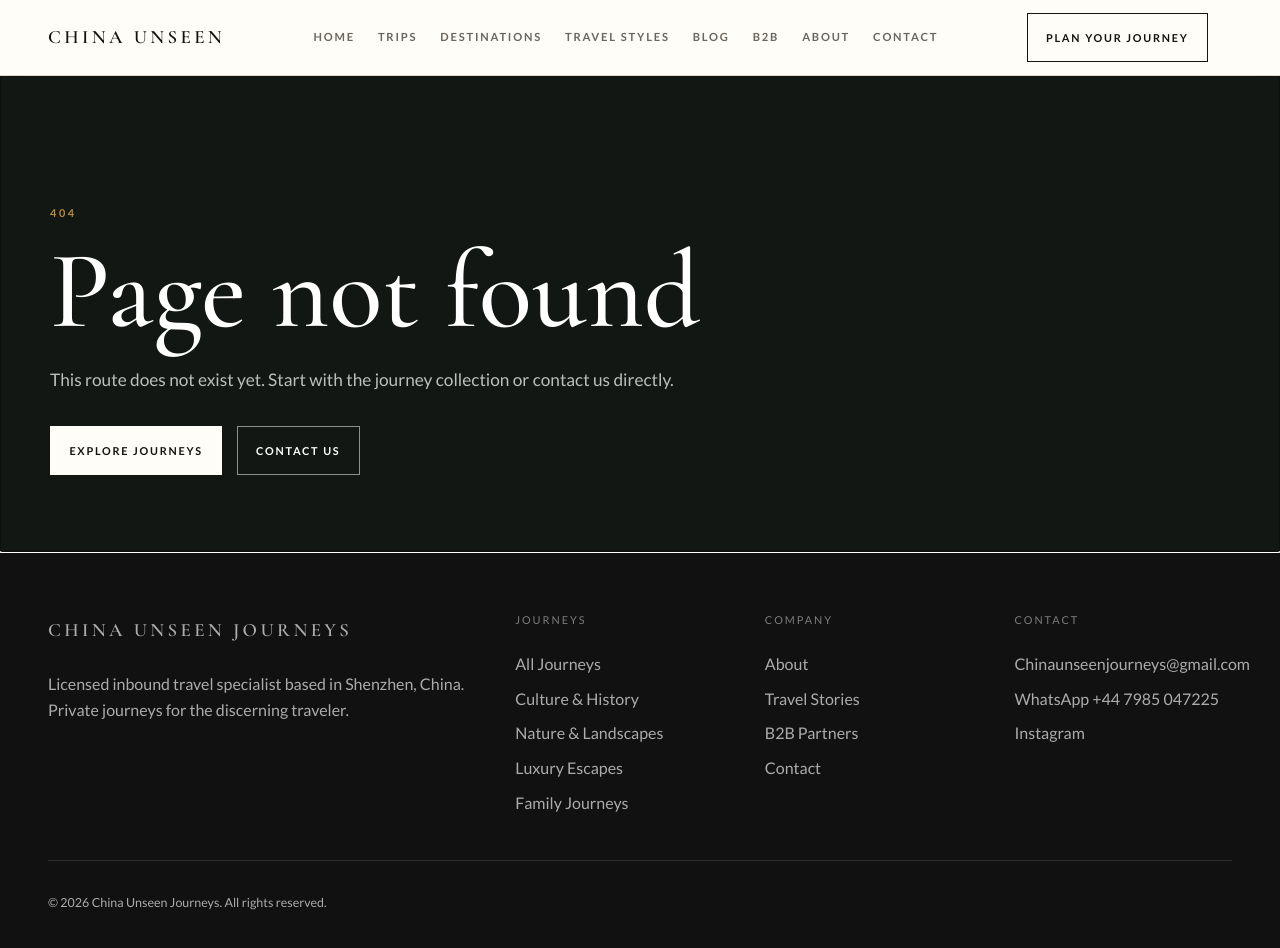
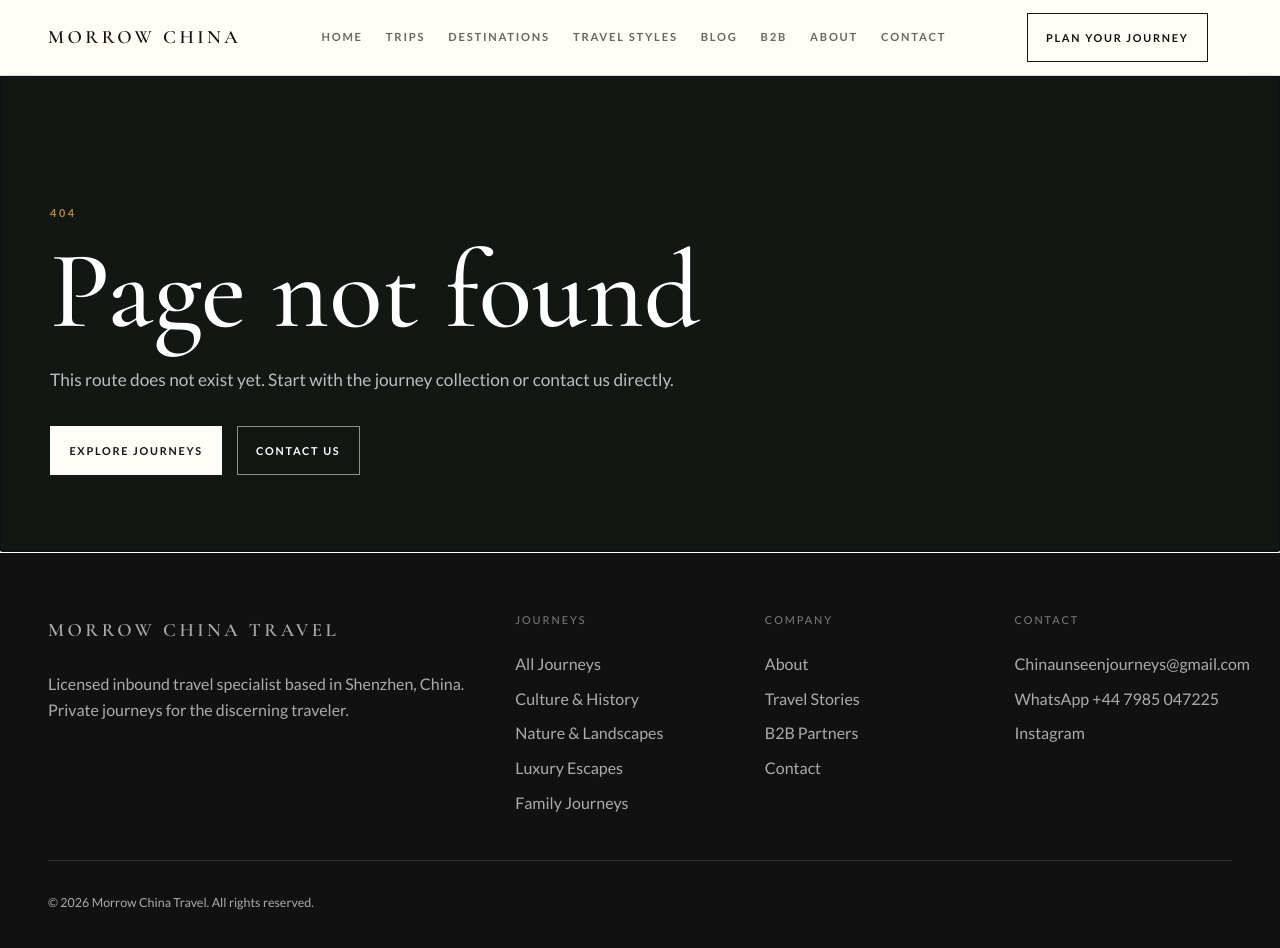
Before and after one commit to chinaunseenjourneys-cpu/chinaunseenjourneys, a website: page index.html in a window 1280 px wide. Drawn offline with nearby package versions, Linux system fonts and the light colour scheme.

Commit message:
Rebrand site as Morrow China Travel

```diff
--- a/app.js
+++ b/app.js
@@ -196,14 +196,14 @@ const posts = [
 ];
 
 const pageMeta = {
-  "/": ["Private Custom China Tours | China Unseen Journeys", "Private bespoke China journeys designed with China-based expertise, refined pacing and private guide support."],
-  "/trips": ["Private China Tours & Journeys | China Unseen Journeys", "Browse private bespoke China itineraries by region, style and travel pace."],
-  "/destinations": ["China Travel Destinations | China Unseen Journeys", "Explore private travel destinations across China and see how regions pair together."],
-  "/travel-styles": ["Travel Styles | China Unseen Journeys", "Family, senior, Muslim-friendly, women-only, luxury and tailor-made China travel styles."],
-  "/blog": ["Travel Stories & China Guides | China Unseen Journeys", "China travel guides, planning ideas and destination stories for private bespoke journeys."],
-  "/b2b": ["China DMC for B2B Partners | China Unseen Journeys", "White-label private China DMC support for advisors, agencies and travel designers."],
-  "/about": ["About China Unseen Journeys", "Meet the China-based inbound travel specialist behind China Unseen Journeys."],
-  "/contact": ["Contact China Unseen Journeys", "Plan a private bespoke China journey by WhatsApp or email."]
+  "/": ["Private Custom China Tours | Morrow China Travel", "Private bespoke China journeys designed with China-based expertise, refined pacing and private guide support."],
+  "/trips": ["Private China Tours & Journeys | Morrow China Travel", "Browse private bespoke China itineraries by region, style and travel pace."],
+  "/destinations": ["China Travel Destinations | Morrow China Travel", "Explore private travel destinations across China and see how regions pair together."],
+  "/travel-styles": ["Travel Styles | Morrow China Travel", "Family, senior, Muslim-friendly, women-only, luxury and tailor-made China travel styles."],
+  "/blog": ["Travel Stories & China Guides | Morrow China Travel", "China travel guides, planning ideas and destination stories for private bespoke journeys."],
+  "/b2b": ["China DMC for B2B Partners | Morrow China Travel", "White-label private China DMC support for advisors, agencies and travel designers."],
+  "/about": ["About Morrow China Travel", "Meet the China-based inbound travel specialist behind Morrow China Travel."],
+  "/contact": ["Contact Morrow China Travel", "Plan a private bespoke China journey by WhatsApp or email."]
 };
 
 function escapeHtml(value) {
@@ -222,7 +222,7 @@ function setMeta(path) {
   const trip = trips.find(item => `/trips/${item.slug}` === path);
   const post = posts.find(item => `/blog/${item.slug}` === path);
   const dynamicMeta = trip
-    ? [`${trip.title} | Private China Journey`, `${trip.summary} Private bespoke China itinerary by China Unseen Journeys.`]
+    ? [`${trip.title} | Private China Journey`, `${trip.summary} Private bespoke China itinerary by Morrow China Travel.`]
     : post
       ? [`${post.title} | China Travel Guide`, post.excerpt]
       : null;
@@ -278,7 +278,7 @@ function renderHero() {
             <a class="button button--ghost" href="/contact" data-link>Start Planning</a>
           </div>
         </div>
-        <aside class="hero-panel" aria-label="China Unseen highlights">
+        <aside class="hero-panel" aria-label="Morrow China highlights">
           <span>Licensed inbound operator</span>
           <strong>Private-only travel across China</strong>
           <p>Route design, vetted guides, private transport, permits and on-trip support handled with one calm planning voice.</p>
@@ -301,7 +301,7 @@ function renderHome() {
     <section class="section">
       <div class="container editorial">
         <div>
-          <p class="eyebrow">The China Unseen Approach</p>
+          <p class="eyebrow">The Morrow Approach</p>
           <h2>Less checklist, more carefully held discovery.</h2>
         </div>
         <div class="editorial__copy">
@@ -657,7 +657,7 @@ function renderAbout() {
       <div class="container">
         <p class="eyebrow">About Us</p>
         <h1>China, planned with care and local fluency.</h1>
-        <p class="lead">China Unseen Journeys is a China-based inbound travel specialist focused on private, bespoke travel for curious travelers and trusted partners.</p>
+        <p class="lead">Morrow China Travel is a China-based inbound travel specialist focused on private, bespoke travel for curious travelers and trusted partners.</p>
       </div>
     </section>
     <section class="section">
--- a/index.html
+++ b/index.html
@@ -3,7 +3,7 @@
   <head>
     <meta charset="UTF-8" />
     <meta name="viewport" content="width=device-width, initial-scale=1" />
-    <title>Private Custom China Tours | China Unseen Journeys</title>
+    <title>Private Custom China Tours | Morrow China Travel</title>
     <meta
       name="description"
       content="Private bespoke China tours designed by a licensed inbound travel specialist. Explore Zhangjiajie, Beijing, Xi'an, Yunnan, Tibet, Guilin and the Silk Road."
@@ -12,8 +12,8 @@
     <meta name="theme-color" content="#111111" />
     <link rel="canonical" href="https://www.chinaunseenjourneys.com/" />
     <meta property="og:type" content="website" />
-    <meta property="og:site_name" content="China Unseen Journeys" />
-    <meta property="og:title" content="Private Custom China Tours | China Unseen Journeys" />
+    <meta property="og:site_name" content="Morrow China Travel" />
+    <meta property="og:title" content="Private Custom China Tours | Morrow China Travel" />
     <meta property="og:description" content="Hand-crafted private journeys across China for curious, discerning travelers." />
     <meta property="og:image" content="https://images.unsplash.com/photo-1508804185872-d7badad00f7d?q=80&w=1200&auto=format&fit=crop" />
     <meta property="og:url" content="https://www.chinaunseenjourneys.com/" />
@@ -30,7 +30,7 @@
       {
         "@context": "https://schema.org",
         "@type": "TravelAgency",
-        "name": "China Unseen Journeys",
+        "name": "Morrow China Travel",
         "url": "https://www.chinaunseenjourneys.com",
         "description": "Licensed inbound travel specialist designing private bespoke journeys across China.",
         "address": { "@type": "PostalAddress", "addressLocality": "Shenzhen", "addressCountry": "CN" },
@@ -52,7 +52,7 @@
   <body>
     <a class="skip-link" href="#main">Skip to content</a>
     <header class="site-header" data-header>
-      <a class="brand" href="/" data-link>China Unseen</a>
+      <a class="brand" href="/" data-link>Morrow China</a>
       <nav class="desktop-nav" aria-label="Main navigation">
         <a href="/" data-link>Home</a>
         <a href="/trips" data-link>Trips</a>
@@ -70,7 +70,7 @@
     </header>
     <div class="mobile-menu" hidden data-mobile-menu>
       <div class="mobile-menu__top">
-        <span>China Unseen</span>
+        <span>Morrow China</span>
         <button type="button" aria-label="Close menu" data-close-menu>Close</button>
       </div>
       <nav aria-label="Mobile navigation">
@@ -88,7 +88,7 @@
     <main id="main" tabindex="-1"></main>
     <footer class="site-footer">
       <div>
-        <a class="footer-brand" href="/" data-link>China Unseen Journeys</a>
+        <a class="footer-brand" href="/" data-link>Morrow China Travel</a>
         <p>Licensed inbound travel specialist based in Shenzhen, China. Private journeys for the discerning traveler.</p>
       </div>
       <nav aria-label="Footer journeys">
@@ -112,7 +112,7 @@
         <a href="https://wa.me/447985047225" target="_blank" rel="noopener">WhatsApp +44 7985 047225</a>
         <a href="https://www.instagram.com/chinaunseenjourneys" target="_blank" rel="noopener">Instagram</a>
       </div>
-      <p class="copyright">© 2026 China Unseen Journeys. All rights reserved.</p>
+      <p class="copyright">© 2026 Morrow China Travel. All rights reserved.</p>
     </footer>
     <script src="/app.js" defer></script>
   </body>
--- a/package.json
+++ b/package.json
@@ -1,6 +1,6 @@
 {
-  "name": "chinaunseenjourneys",
+  "name": "morrow-china-travel",
   "private": true,
   "version": "2.0.0",
-  "description": "Private bespoke China travel website for China Unseen Journeys."
+  "description": "Private bespoke China travel website for Morrow China Travel."
 }
```
Also changed, not shown: about/index.html (+1 -1 lines), b2b/index.html (+1 -1 lines), blog/family-travel-china/index.html (+1 -1 lines), blog/first-private-china-trip/index.html (+1 -1 lines), blog/index.html (+1 -1 lines), blog/zhangjiajie-beyond-avatar/index.html (+1 -1 lines), contact/index.html (+1 -1 lines), destinations/index.html (+1 -1 lines), travel-styles/index.html (+1 -1 lines), trips/beijing-xian-imperial-china/index.html (+1 -1 lines), trips/guilin-yangshuo-family/index.html (+1 -1 lines), trips/index.html (+1 -1 lines), trips/luxury-shanghai-suzhou-hangzhou/index.html (+1 -1 lines), trips/tibet-private-plateau/index.html (+1 -1 lines), 2 more files.
